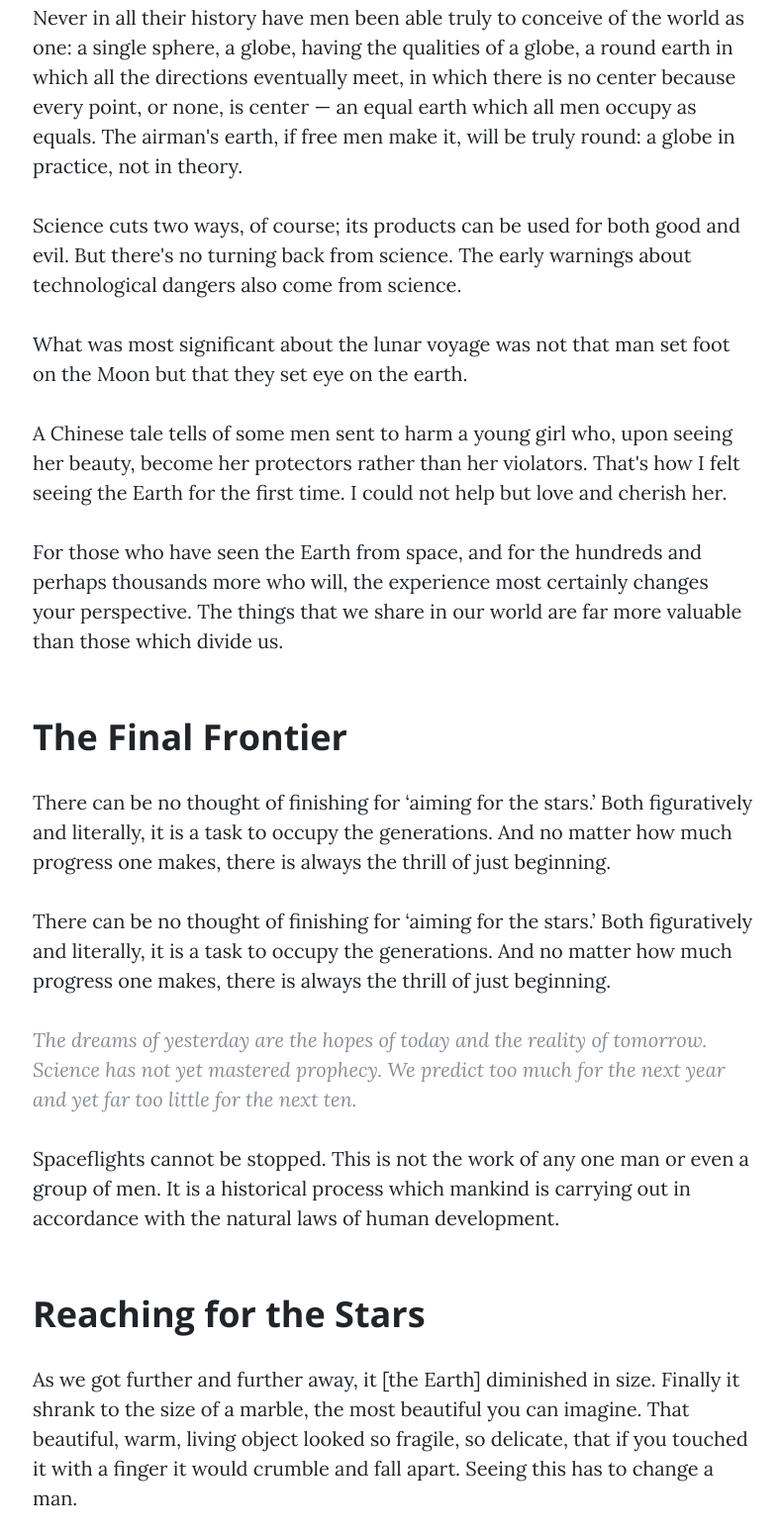
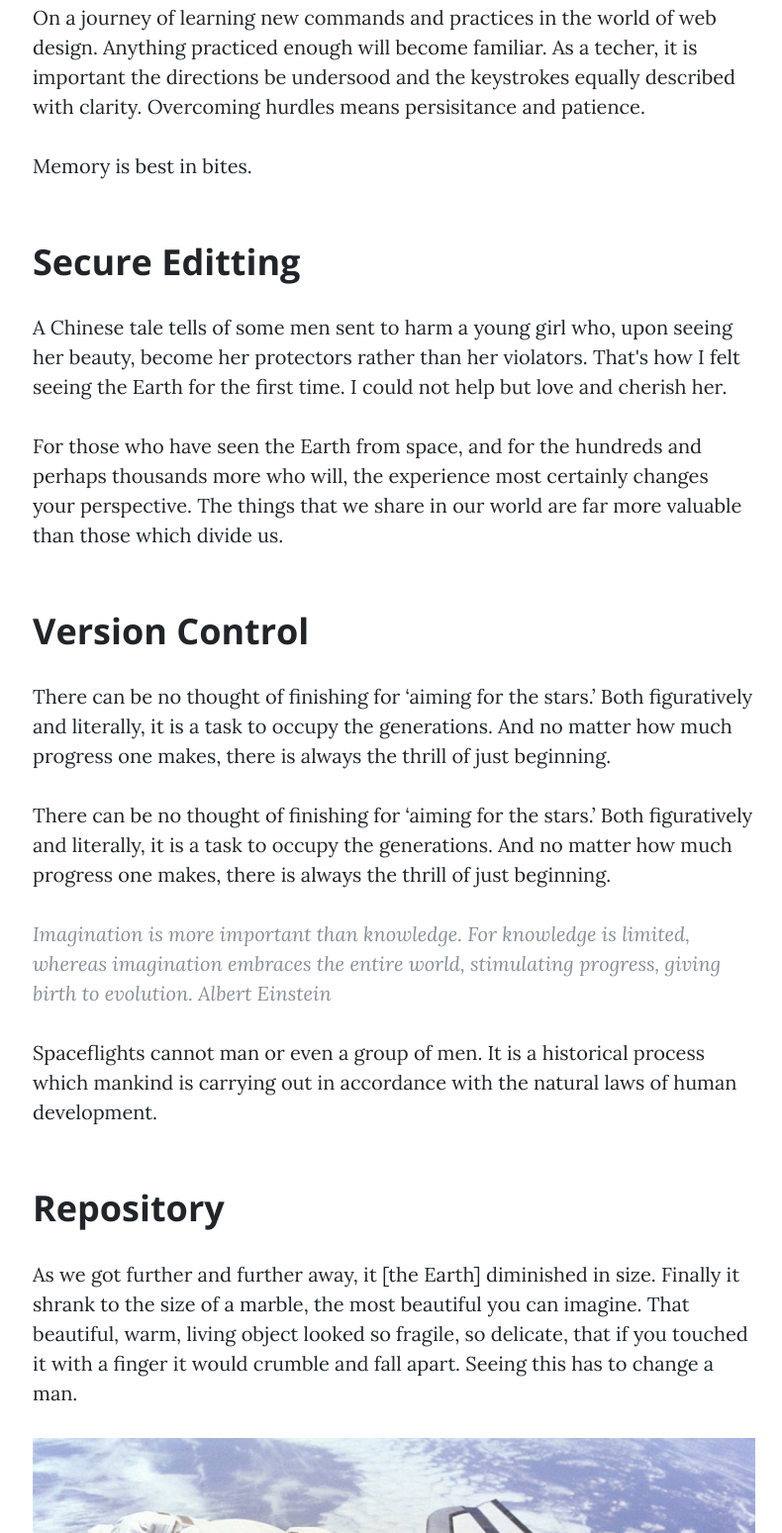
Before and after one commit to MrsLes/Mrs-Sam-Blog, a website: page Week02.html in a window 1280 px wide. Shown: the part 638-2187 px from the top of the page at 99% size, without its empty margins (242-1032 px from the left). Drawn offline with nearby package versions, Linux system fonts and the light colour scheme.

Commit message:
Heading Wk2 Obj and quotes

```diff
--- a/Week02.html
+++ b/Week02.html
@@ -62,8 +62,8 @@
             <h1>Project Management</h1>
             <h2 class="subheading">Creating a web Journal</h2>
             <span class="meta">Posted by
-              <a href="#">Start Bootstrap</a>
-              on August 24, 2019</span>
+              <a href="#">Leslie Samelson</a>
+              on February 2, 2021</span>
           </div>
         </div>
       </div>
@@ -75,27 +75,27 @@
     <div class="container">
       <div class="row">
         <div class="col-lg-8 col-md-10 mx-auto">
-          <p>Never in all their history have men been able truly to conceive of the world as one: a single sphere, a globe, having the qualities of a globe, a round earth in which all the directions eventually meet, in which there is no center because every point, or none, is center — an equal earth which all men occupy as equals. The airman's earth, if free men make it, will be truly round: a globe in practice, not in theory.</p>
+          <p>On a journey of learning new commands and practices in the world of web design.  Anything practiced enough will become familiar.  As a techer, it is important the directions be undersood and the keystrokes equally described with clarity.  Overcoming hurdles means persisitance and patience.</p>
 
-          <p>Science cuts two ways, of course; its products can be used for both good and evil. But there's no turning back from science. The early warnings about technological dangers also come from science.</p>
+          <p>Memory is best in bites.</p>
 
-          <p>What was most significant about the lunar voyage was not that man set foot on the Moon but that they set eye on the earth.</p>
+          <h2 class="section-heading">Secure Editting</h2>
 
           <p>A Chinese tale tells of some men sent to harm a young girl who, upon seeing her beauty, become her protectors rather than her violators. That's how I felt seeing the Earth for the first time. I could not help but love and cherish her.</p>
 
           <p>For those who have seen the Earth from space, and for the hundreds and perhaps thousands more who will, the experience most certainly changes your perspective. The things that we share in our world are far more valuable than those which divide us.</p>
 
-          <h2 class="section-heading">The Final Frontier</h2>
+          <h2 class="section-heading">Version Control</h2>
 
           <p>There can be no thought of finishing for ‘aiming for the stars.’ Both figuratively and literally, it is a task to occupy the generations. And no matter how much progress one makes, there is always the thrill of just beginning.</p>
 
           <p>There can be no thought of finishing for ‘aiming for the stars.’ Both figuratively and literally, it is a task to occupy the generations. And no matter how much progress one makes, there is always the thrill of just beginning.</p>
 
-          <blockquote class="blockquote">The dreams of yesterday are the hopes of today and the reality of tomorrow. Science has not yet mastered prophecy. We predict too much for the next year and yet far too little for the next ten.</blockquote>
+          <blockquote class="blockquote">Imagination is more important than knowledge. For knowledge is limited, whereas imagination embraces the entire world, stimulating progress, giving birth to evolution.  Albert Einstein</blockquote>
 
-          <p>Spaceflights cannot be stopped. This is not the work of any one man or even a group of men. It is a historical process which mankind is carrying out in accordance with the natural laws of human development.</p>
+          <p>Spaceflights cannot man or even a group of men. It is a historical process which mankind is carrying out in accordance with the natural laws of human development.</p>
 
-          <h2 class="section-heading">Reaching for the Stars</h2>
+          <h2 class="section-heading">Repository</h2>
 
           <p>As we got further and further away, it [the Earth] diminished in size. Finally it shrank to the size of a marble, the most beautiful you can imagine. That beautiful, warm, living object looked so fragile, so delicate, that if you touched it with a finger it would crumble and fall apart. Seeing this has to change a man.</p>
 
```
